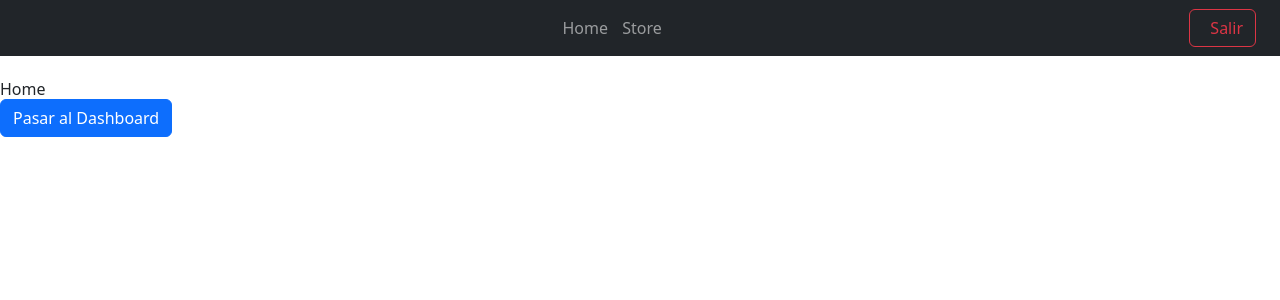
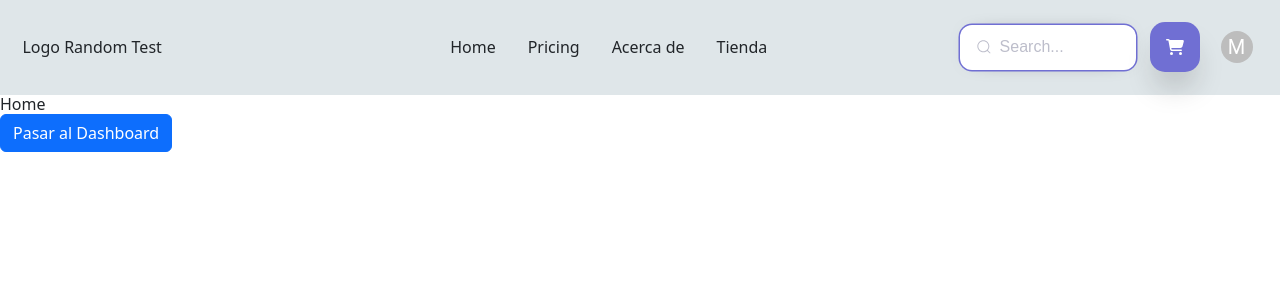
Before and after one commit to EzequielMisterLinux/finalproyect, a React (Vite) app: page / in a window 1280 px wide. Shown: the top 300 px of the page. Built offline with nearby package versions, Linux system fonts and the light colour scheme.

Commit message:
Se añadió el header estático estilizado

```diff
--- a/src/App.jsx
+++ b/src/App.jsx
@@ -6,11 +6,13 @@ import Header from './components/Header';
 import Dashboard from './vendor/Dashboard'; // Asumiendo que tienes un componente Dashboard
 import './style.css';
 
+
 const App = () => {
   return (
     <Router>
       <div>
         <Header />
+        {/* <Menubar/>  */}
         <Routes>
           <Route path="/" element={<Home />} />
           <Route path="/store" element={<StoreC />} />
--- /dev/null
+++ b/src/components/Button.jsx
@@ -0,0 +1,89 @@
+import React from 'react';
+import styled, { keyframes } from 'styled-components';
+
+const slideInTop = keyframes`
+  0% {
+    transform: translateY(-30px);
+    opacity: 1;
+  }
+
+  100% {
+    transform: translateY(0) rotate(-90deg);
+    opacity: 1;
+  }
+`;
+
+const slideInLeft = keyframes`
+  0% {
+    transform: translateX(-10px);
+    opacity: 0;
+  }
+
+  100% {
+    transform: translateX(0);
+    opacity: 1;
+  }
+`;
+
+const CartButton = styled.button`
+  width: 50px;
+  height: 50px;
+  border: none;
+  border-radius: 15px;
+  display: flex;
+  align-items: center;
+  justify-content: center;
+  gap: 7px;
+  color: white;
+  font-weight: 500;
+  position: relative;
+  background-color: #706fd3;
+  box-shadow: 0 20px 30px -7px rgba(27, 27, 27, 0.219);
+  transition: all 0.3s ease-in-out;
+  cursor: pointer;
+  overflow: hidden;
+
+  &:active {
+    transform: scale(0.96);
+  }
+
+  &:hover .product {
+    animation: ${slideInTop} 1.2s cubic-bezier(0.250, 0.460, 0.450, 0.940) both;
+  }
+
+  &:hover .cart {
+    animation: ${slideInLeft} 1s cubic-bezier(0.250, 0.460, 0.450, 0.940) both;
+  }
+`;
+
+const CartIcon = styled.svg`
+  z-index: 2;
+`;
+
+const ProductIcon = styled.svg`
+  position: absolute;
+  width: 12px;
+  border-radius: 3px;
+  content: "";
+  left: 23px;
+  bottom: 23px;
+  opacity: 0;
+  z-index: 1;
+  fill: rgb(211, 211, 211);
+`;
+
+const CartButtonComponent = () => {
+  return (
+    <CartButton className="cartBtn">
+      <CartIcon className="cart" fill="white" viewBox="0 0 576 512" height="1em" xmlns="http://www.w3.org/2000/svg">
+        <path d="M0 24C0 10.7 10.7 0 24 0H69.5c22 0 41.5 12.8 50.6 32h411c26.3 0 45.5 25 38.6 50.4l-41 152.3c-8.5 31.4-37 53.3-69.5 53.3H170.7l5.4 28.5c2.2 11.3 12.1 19.5 23.6 19.5H488c13.3 0 24 10.7 24 24s-10.7 24-24 24H199.7c-34.6 0-64.3-24.6-70.7-58.5L77.4 54.5c-.7-3.8-4-6.5-7.9-6.5H24C10.7 48 0 37.3 0 24zM128 464a48 48 0 1 1 96 0 48 48 0 1 1 -96 0zm336-48a48 48 0 1 1 0 96 48 48 0 1 1 0-96z"></path>
+      </CartIcon>
+      {/* ADD TO CART */}
+      <ProductIcon className="product" xmlns="http://www.w3.org/2000/svg" height="1em" viewBox="0 0 640 512">
+        <path d="M211.8 0c7.8 0 14.3 5.7 16.7 13.2C240.8 51.9 277.1 80 320 80s79.2-28.1 91.5-66.8C413.9 5.7 420.4 0 428.2 0h12.6c22.5 0 44.2 7.9 61.5 22.3L628.5 127.4c6.6 5.5 10.7 13.5 11.4 22.1s-2.1 17.1-7.8 23.6l-56 64c-11.4 13.1-31.2 14.6-44.6 3.5L480 197.7V448c0 35.3-28.7 64-64 64H224c-35.3 0-64-28.7-64-64V197.7l-51.5 42.9c-13.3 11.1-33.1 9.6-44.6-3.5l-56-64c-5.7-6.5-8.5-15-7.8-23.6s4.8-16.6 11.4-22.1L137.7 22.3C155 7.9 176.7 0 199.2 0h12.6z"></path>
+      </ProductIcon>
+    </CartButton>
+  );
+};
+
+export default CartButtonComponent;
--- a/src/components/Header.jsx
+++ b/src/components/Header.jsx
@@ -1,26 +1,29 @@
 import React from 'react';
 import { Link } from 'react-router-dom';
+import Navbar from './Navbar';
+import Button from './Button';
 
 const Header = () => {
   return (
-    <div className="navbar navbar-dark bg-dark mb-4 px-4">
-      <span className="navbar-brand">
-        <i className="fa-solid fa-calendar-days"/>
-        &nbsp;
-      </span>
-      <nav>
-        <ul className="navbar-nav">
-          <li className="nav-item"><Link to="/" className="nav-link">Home</Link></li>&nbsp;
-          <li className="nav-item"><Link to="/store" className="nav-link">Store</Link></li>
-          {/* Otros enlaces */}
-        </ul>
-      </nav>
-      <button className="btn btn-outline-danger">
-        <i className="fa-solid fa-right-from-bracket"/>
-        &nbsp;
-        <span> Salir </span>
-      </button>
-    </div>
+    // <div className="navbar navbar-dark bg-dark mb-4 px-4">
+    //   <span className="navbar-brand">
+    //     <i className="fa-solid fa-calendar-days"/>
+    //     &nbsp;
+    //   </span>
+    //   <nav>
+    //     <ul className="navbar-nav">
+    //       <li className="nav-item"><Link to="/" className="nav-link">Home</Link></li>&nbsp;
+    //       <li className="nav-item"><Link to="/store" className="nav-link">Store</Link></li>
+    //       {/* Otros enlaces */}
+    //     </ul>
+    //   </nav>
+    //   <button className="btn btn-outline-danger">
+    //     <i className="fa-solid fa-right-from-bracket"/>
+    //     &nbsp;
+    //     <span> Salir </span>
+    //   </button>
+    // </div>
+    <Navbar />
   );
 };
 
--- /dev/null
+++ b/src/components/Navbar.jsx
@@ -0,0 +1,49 @@
+import React from 'react';
+import styled from 'styled-components';
+import Button from './Button';
+import UserProfile from './UserProfile'
+import SearchInput from './Search';
+
+const NavbarTheme = styled.nav `
+    background-color: #dfe6e9;
+    font-weight: 400;
+    span{
+        font-weight: bold;
+    }
+    padding: 1.4rem;
+    display: flex;
+    align-items: center;
+    justify-content: space-between;
+    a {
+        padding-right: 2rem;
+    }
+`
+const NavbarLinks = styled.div `
+    margin-left: 8rem;
+`
+const NavbarUtility = styled.div `
+    display: flex;
+
+`
+
+const Navbar = () => {
+    return (
+      <NavbarTheme>
+      <h2>Logo Random Test</h2>
+        <NavbarLinks>
+            <a href='/'>Home</a>
+            <a href='/'>Pricing</a>
+            <a href='/'>Acerca de</a>
+            <a href='/'>Tienda</a>
+        </NavbarLinks>
+        <NavbarUtility>
+            <SearchInput />
+            <Button>Test</Button>
+            <UserProfile />
+        </NavbarUtility>
+      </NavbarTheme>
+
+    );
+  };
+
+export default Navbar;
--- /dev/null
+++ b/src/components/Search.jsx
@@ -0,0 +1,63 @@
+import styled from 'styled-components';
+
+const Group = styled.div`
+  display: flex;
+  line-height: 28px;
+  align-items: center;
+  position: relative;
+  max-width: 190px; /* Adjust as needed */
+`;
+
+const Input = styled.input`
+  font-family: "Montserrat", sans-serif; /* Specify a fallback font */
+  width: 11rem;
+  height: 45px;
+  margin-right: 2rem;
+  padding-left: 2.5rem;
+  box-shadow: 0 0 0 1.5px #706fd3, 0 0 25px -17px #000; /* Inner and outer shadows */
+  border: 0;
+  border-radius: 12px;
+  background-color: none;
+  outline: none;
+  color: #bdbecb;
+  transition: all 0.25s cubic-bezier(0.19, 1, 0.22, 1);
+  cursor: text;
+  z-index: 0;
+
+  &::placeholder {
+    color: #bdbecb; /* Consistent placeholder color */
+  }
+
+  &:hover {
+    box-shadow: 0 0 0 2.5px #2f303d, 0px 0px 25px -15px #000; /* Emphasize hover with stronger effect */
+  }
+
+  &:active {
+    transform: scale(0.95); /* Subtle active state */
+  }
+
+  &:focus {
+    box-shadow: 0 0 0 2.5px #22b8e5; /* Distinctive focus state with blue color */
+  }
+`;
+
+const SearchIcon = styled.svg`
+  position: absolute;
+  left: 1rem;
+  fill: #bdbecb;
+  width: 1rem;
+  height: 1rem;
+  pointer-events: none; /* Prevent accidental clicks */
+  z-index: 1;
+`;
+
+const StyledSearchBar = () => (
+  <Group>
+    <SearchIcon viewBox="0 0 24 24" aria-hidden="true">
+      <path d="M21.53 20.47l-3.66-3.66C19.195 15.24 20 13.214 20 11c0-4.97-4.03-9-9-9s-9 4.03-9 9 4.03 9 9 9c2.215 0 4.24-.804 5.808-2.13l3.66 3.66c.147.146.34.22.53.22s.385-.073.53-.22c.295-.293.295-.767.002-1.06zM3.5 11c0-4.135 3.365-7.5 7.5-7.5s7.5 3.365 7.5 7.5-3.365 7.5-7.5 7.5-7.5-3.365-7.5-7.5z" />
+    </SearchIcon>
+    <Input id="query" type="search" placeholder="Search..." name="searchbar" />
+  </Group>
+);
+
+export default StyledSearchBar;
--- /dev/null
+++ b/src/components/UserProfile.jsx
@@ -0,0 +1,105 @@
+import * as React from 'react';
+import Box from '@mui/material/Box';
+import Avatar from '@mui/material/Avatar';
+import Menu from '@mui/material/Menu';
+import MenuItem from '@mui/material/MenuItem';
+import ListItemIcon from '@mui/material/ListItemIcon';
+import Divider from '@mui/material/Divider';
+import IconButton from '@mui/material/IconButton';
+import Typography from '@mui/material/Typography';
+import Tooltip from '@mui/material/Tooltip';
+import PersonAdd from '@mui/icons-material/PersonAdd';
+import Settings from '@mui/icons-material/Settings';
+import Logout from '@mui/icons-material/Logout';
+
+export default function AccountMenu() {
+  const [anchorEl, setAnchorEl] = React.useState(null);
+  const open = Boolean(anchorEl);
+  const handleClick = (event) => {
+    setAnchorEl(event.currentTarget);
+  };
+  const handleClose = () => {
+    setAnchorEl(null);
+  };
+  return (
+    <React.Fragment>
+      <Box sx={{ display: 'flex', alignItems: 'center', textAlign: 'center' }}>
+        {/* <Typography sx={{ minWidth: 100 }}>Contact</Typography>
+        <Typography sx={{ minWidth: 100 }}>Profile</Typography> */}
+        <Tooltip title="Account settings">
+          <IconButton
+            onClick={handleClick}
+            size="small"
+            sx={{ ml: 2 }}
+            aria-controls={open ? 'account-menu' : undefined}
+            aria-haspopup="true"
+            aria-expanded={open ? 'true' : undefined}
+          >
+            <Avatar sx={{ width: 32, height: 32 }}>M</Avatar>
+          </IconButton>
+        </Tooltip>
+      </Box>
+      <Menu
+        anchorEl={anchorEl}
+        id="account-menu"
+        open={open}
+        onClose={handleClose}
+        onClick={handleClose}
+        PaperProps={{
+          elevation: 0,
+          sx: {
+            overflow: 'visible',
+            filter: 'drop-shadow(0px 2px 8px rgba(0,0,0,0.32))',
+            mt: 1.5,
+            '& .MuiAvatar-root': {
+              width: 32,
+              height: 32,
+              ml: -0.5,
+              mr: 1,
+            },
+            '&::before': {
+              content: '""',
+              display: 'block',
+              position: 'absolute',
+              top: 0,
+              right: 14,
+              width: 10,
+              height: 10,
+              bgcolor: 'background.paper',
+              transform: 'translateY(-50%) rotate(45deg)',
+              zIndex: 0,
+            },
+          },
+        }}
+        transformOrigin={{ horizontal: 'right', vertical: 'top' }}
+        anchorOrigin={{ horizontal: 'right', vertical: 'bottom' }}
+      >
+        <MenuItem onClick={handleClose}>
+          <Avatar /> Profile
+        </MenuItem>
+        <MenuItem onClick={handleClose}>
+          <Avatar /> My account
+        </MenuItem>
+        <Divider />
+        <MenuItem onClick={handleClose}>
+          <ListItemIcon>
+            <PersonAdd fontSize="small" />
+          </ListItemIcon>
+          Add another account
+        </MenuItem>
+        <MenuItem onClick={handleClose}>
+          <ListItemIcon>
+            <Settings fontSize="small" />
+          </ListItemIcon>
+          Settings
+        </MenuItem>
+        <MenuItem onClick={handleClose}>
+          <ListItemIcon>
+            <Logout fontSize="small" />
+          </ListItemIcon>
+          Logout
+        </MenuItem>
+      </Menu>
+    </React.Fragment>
+  );
+}
--- a/src/main.jsx
+++ b/src/main.jsx
@@ -2,8 +2,10 @@ import React from 'react';
 import ReactDOM from 'react-dom';
 import App from './App.jsx';
 
+
 ReactDOM.createRoot(document.getElementById('root')).render(
     <React.StrictMode>
         <App />
-    </React.StrictMode>,
+    </React.StrictMode>
+
 );
```
Also changed, not shown: package.json (+11 -1 lines), 1 other file (tests, documents, lock files or other folders).
